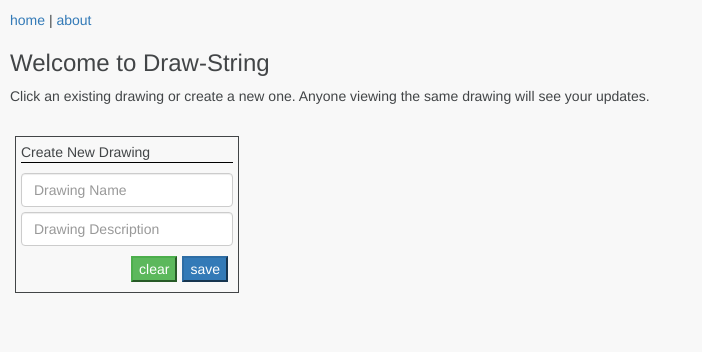
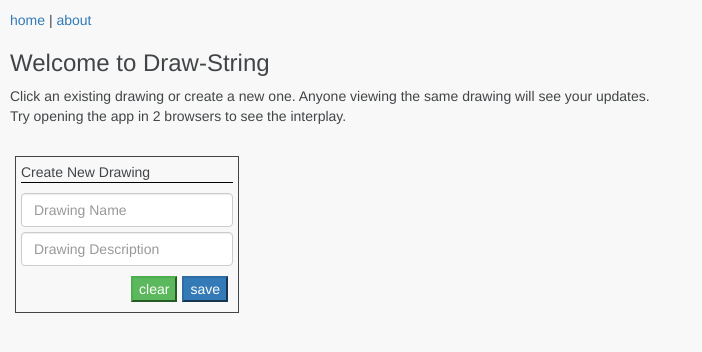
Before and after one commit to joshwood/draw-string, a website: page public/index.html in a window 1280 px wide. Shown: the whole page, without its empty margins (0-702 px from the left). Drawn offline with nearby package versions, Linux system fonts and the light colour scheme; no server answers.

Commit message:
few additional notes

```diff
--- a/public/views/welcome/welcome.tpl.html
+++ b/public/views/welcome/welcome.tpl.html
@@ -3,7 +3,8 @@
 	<h3>Welcome to Draw-String</h3>
 
     <div style="padding-bottom: 25px;">
-        Click an existing drawing or create a new one. Anyone viewing the same drawing will see your updates.
+        Click an existing drawing or create a new one. Anyone viewing the same drawing will see your updates.<br/>
+        Try opening the app in 2 browsers to see the interplay.
     </div>
 
     <div class="module">
```
